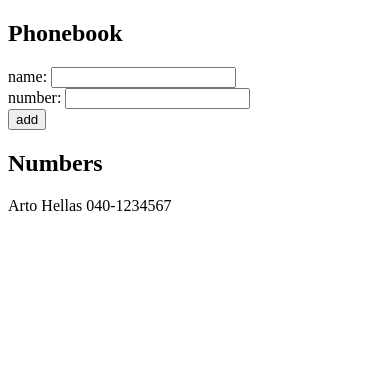
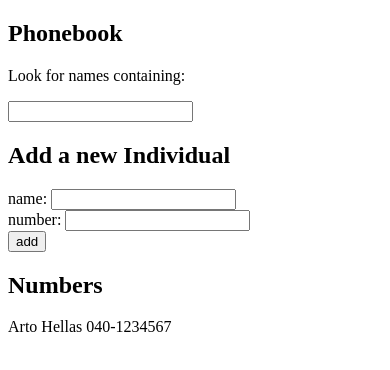
Before and after one commit to MarshPeter/fullstack-open, a React (Vite) app in the folder part2/phonebook/: page / in a window 390 px wide. Shown: the top 370 px of the page. Built offline with nearby package versions, Linux system fonts and the light colour scheme.

Commit message:
finished phonebook step4

```diff
--- a/part2/phonebook/src/App.jsx
+++ b/part2/phonebook/src/App.jsx
@@ -6,6 +6,7 @@ function App() {
     ]);
     const [newName, setNewName] = useState("");
     const [newPhoneNumber, setNewPhoneNumber] = useState("");
+    const [filterText, setFilterText] = useState("");
 
     function handleNameTextChange(e) {
         setNewName(e.target.value);
@@ -13,6 +14,10 @@ function App() {
 
     function handlePhoneTextChange(e) {
         setNewPhoneNumber(e.target.value);
+    }
+
+    function handleFilterTextChange(e) {
+        setFilterText(e.target.value);
     }
 
     function handleFormSubmit(e) {
@@ -40,6 +45,15 @@ function App() {
     return (
         <div>
             <h2>Phonebook</h2>
+            <div>
+                <p>Look for names containing: </p>
+                <input
+                    value={filterText}
+                    onChange={handleFilterTextChange}
+                    type="text"
+                />
+            </div>
+            <h2>Add a new Individual</h2>
             <form onSubmit={handleFormSubmit}>
                 <div>
                     name:{" "}
@@ -57,7 +71,22 @@ function App() {
                 </div>
             </form>
             <h2>Numbers</h2>
-            {persons.map((person) => {
+            {filterText
+                ? persons.map((person) => {
+                      if (
+                          !person.name
+                              .toLowerCase()
+                              .includes(filterText.trim().toLowerCase())
+                      ) {
+                          return;
+                      }
+                      return (
+                          <p key={person.name}>
+                              {person.name} {person.number}
+                          </p>
+                      );
+                  })
+                : persons.map((person) => {
                       return (
                           <p key={person.name}>
                               {person.name} {person.number}
```
Lines whose indentation alone changed are shown as unchanged.
